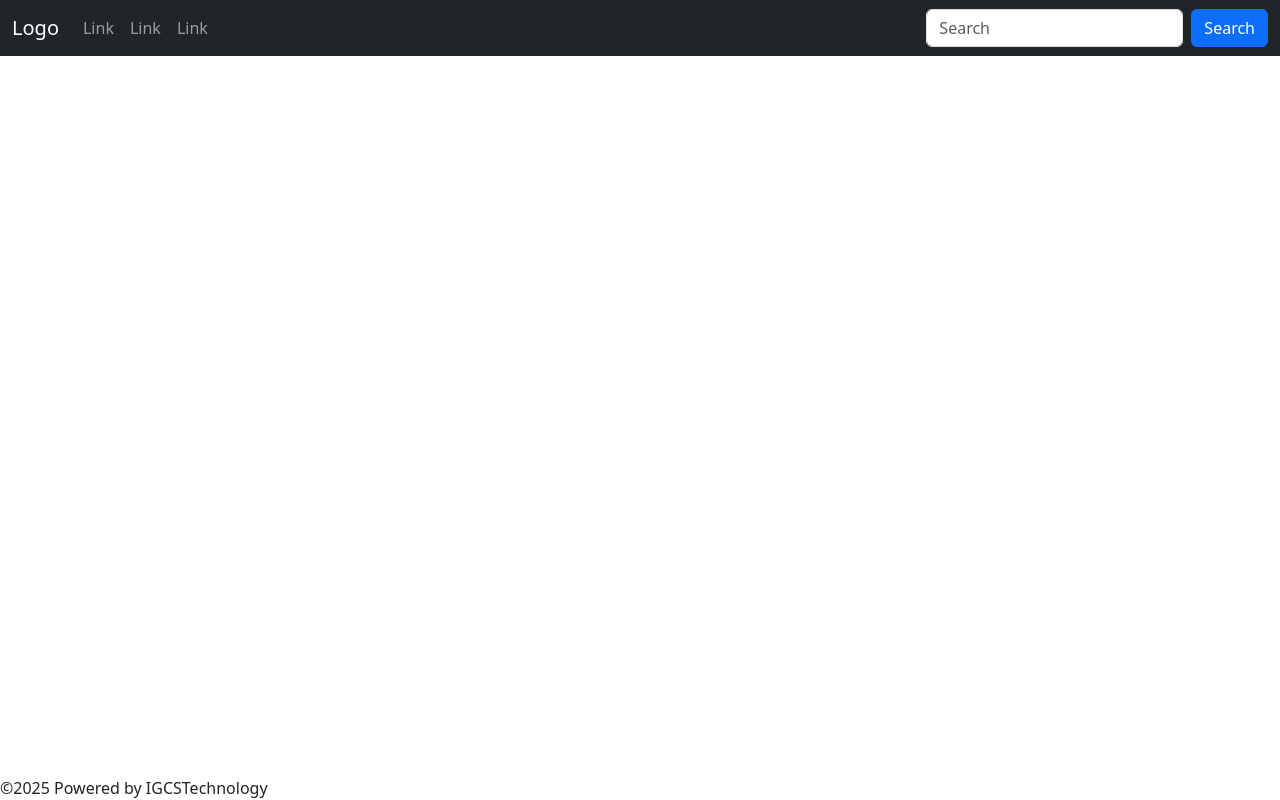
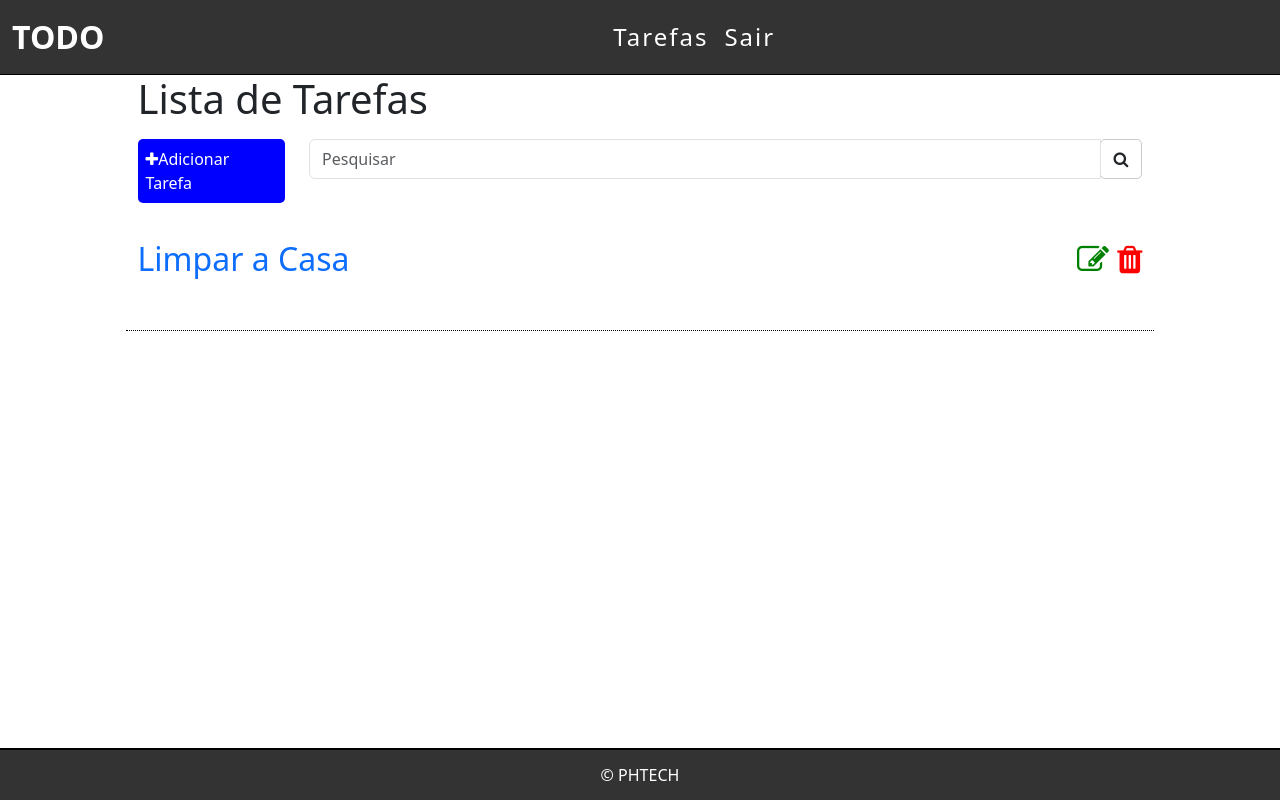
Before and after one commit to iaanngabriell/aula-django, a Django app: page / in a window 1280 px wide. Run offline with Django 5.2, Linux system fonts and the light colour scheme.

Commit message:
version 3
+Alteração no HTML
+Estilização com CSS

```diff
--- /dev/null
+++ b/tarefas/static/css/styles.css
@@ -0,0 +1,89 @@
+body{
+    margin: 0 !important;
+    padding: 0 !important;
+}
+
+/* NAVBAR */
+.navbar{
+    background-color: #333 !important;
+    border-bottom: 1px solid black !important;
+}
+
+.navbar-nav{
+    margin: auto !important;
+}
+
+.navbar-brand{
+    font-weight: bold !important;
+    font-size: 2em !important;
+}
+
+.nav-link{
+    color: white !important;
+    font-size: 1.5em !important;
+    letter-spacing: 2px !important;
+}
+
+/*Botão Adicionar*/
+
+.add-div{
+    background-color: blue !important;
+    color: white !important;
+    padding: 0.5em !important;
+    border-radius: 5px !important;
+}
+
+#add-button{
+    text-decoration: none !important;
+    padding: 0 !important;
+    margin: 0 !important;
+}
+
+/*Main*/
+.list-div{
+    margin-left: 10% !important;
+    margin-right: 10% !important;
+}
+
+.barra{
+    margin-top: 1em !important;
+}
+
+.input-group-btn{
+    border: 1px solid rgba(0, 0, 0, 0.206) !important;
+    border-radius: 5px !important;
+}
+
+/*Lista*/
+
+.item{
+    border-bottom: 1px dotted black !important;
+    height: 3em !important;
+    font-size: 2em !important;
+    margin-top: 1em !important;
+}
+
+.fa.fa-trash{
+    color: red !important;
+}
+.fa.fa-edit{
+    color: green !important;
+}
+
+.icones{
+    text-align: end !important;
+}
+
+.link{
+    text-decoration: none !important;
+}
+
+footer{
+    background-color: #333 !important;
+    border-top: 2px solid black !important;
+    color: white !important;
+    display: flex !important;
+    align-items: center !important;
+    justify-content: center !important;
+    padding: 0.8em !important;
+}
--- a/templates/tarefas/list.html
+++ b/templates/tarefas/list.html
@@ -1,45 +1,85 @@
+{% load static%}
 <!DOCTYPE html>
 <html lang="pt-br">
+
 <head>
     <meta charset="UTF-8">
     <meta name="viewport" content="width=device-width, initial-scale=1.0">
-    <link href="https://cdn.jsdelivr.net/npm/bootstrap@5.3.6/dist/css/bootstrap.min.css" rel="stylesheet" integrity="sha384-4Q6Gf2aSP4eDXB8Miphtr37CMZZQ5oXLH2yaXMJ2w8e2ZtHTl7GptT4jmndRuHDT" crossorigin="anonymous">
-    <title>Document</title>
+    <link href="https://cdn.jsdelivr.net/npm/bootstrap@5.3.3/dist/css/bootstrap.min.css" rel="stylesheet">
+    <title>Lista de Tarefas</title>
+    <link rel="stylesheet" href="{% static '/css/styles.css' %}">
+    <link rel="stylesheet" href="https://cdnjs.cloudflare.com/ajax/libs/font-awesome/4.7.0/css/font-awesome.min.css">
 </head>
+
 <body>
     <header>
         <nav class="navbar navbar-expand-sm navbar-dark bg-dark">
             <div class="container-fluid">
-              <a class="navbar-brand" href="javascript:void(0)">Logo</a>
+                <a class="navbar-brand" href="javascript:void(0)">TODO</a>
                 <button class="navbar-toggler" type="button" data-bs-toggle="collapse" data-bs-target="#mynavbar">
                     <span class="navbar-toggler-icon"></span>
                 </button>
                 <div class="collapse navbar-collapse" id="mynavbar">
                     <ul class="navbar-nav me-auto">
                         <li class="nav-item">
-                    <a class="nav-link" href="javascript:void(0)">Link</a>
+                            <a class="nav-link" href="javascript:void(0)">Tarefas</a>
                         </li>
                         <li class="nav-item">
-                    <a class="nav-link" href="javascript:void(0)">Link</a>
+                            <a class="nav-link" href="javascript:void(0)">Sair</a>
                         </li>
-                  <li class="nav-item">
-                    <a class="nav-link" href="javascript:void(0)">Link</a>
-                  </li>
+
                     </ul>
-                <form class="d-flex">
-                  <input class="form-control me-2" type="text" placeholder="Search">
-                  <button class="btn btn-primary" type="button">Search</button>
-                </form>
+
                 </div>
             </div>
         </nav>
     </header>
-    <main>
+    <main class="container-fluid">
+        <div class="list-div">
+            <h1>Lista de Tarefas</h1>
+            <div class="row barra">
+                <div class="col-sm-2">
+                    <a id="add-button" href="">
+                        <div class="add-div">
+                            <i class="fa fa-plus"></i>Adicionar Tarefa
+                        </div>
 
+                    </a>
+
+                </div>
+                <div class="col-sm-10">
+                    <form method="get" id="search-form">
+                        <div class="input-group">
+                            <input type="text" class="form-control" placeholder="Pesquisar" name="search" value="">
+                            <div class="input-group-btn">
+                                <button class="btn btn-default" id="search-btn" type="submit"><i class="fa fa-search"></i></button>
+                            </div>
+                        </div>
+                    </form>
+
+                </div>
+            </div>
+
+
+            <div class="row item">
+                <div class="col-sm-10">
+                    <span><a class="link" href="">Limpar a Casa</a></span>
+                </div>
+                <div class="col-sm-2 icones">
+                    <a href=""><span><i class="fa fa-edit"></i></span></a>
+                    <a href="" class="delete-btn"><span><i class="fa fa-trash"></i></span></a>
+                </div>
+            </div>
+
+
+
+        </div>
     </main>
     <footer class="fixed-bottom">
-        &copy;2025 Powered by IGCSTechnology
+        &copy; PHTECH
     </footer>
+
 </body>
-<script src="https://cdn.jsdelivr.net/npm/bootstrap@5.3.6/dist/js/bootstrap.bundle.min.js" integrity="sha384-j1CDi7MgGQ12Z7Qab0qlWQ/Qqz24Gc6BM0thvEMVjHnfYGF0rmFCozFSxQBxwHKO" crossorigin="anonymous"></script>
+<script src="https://cdn.jsdelivr.net/npm/bootstrap@5.3.3/dist/js/bootstrap.bundle.min.js"></script>
+
 </html>
```
Lines whose indentation alone changed are shown as unchanged.
